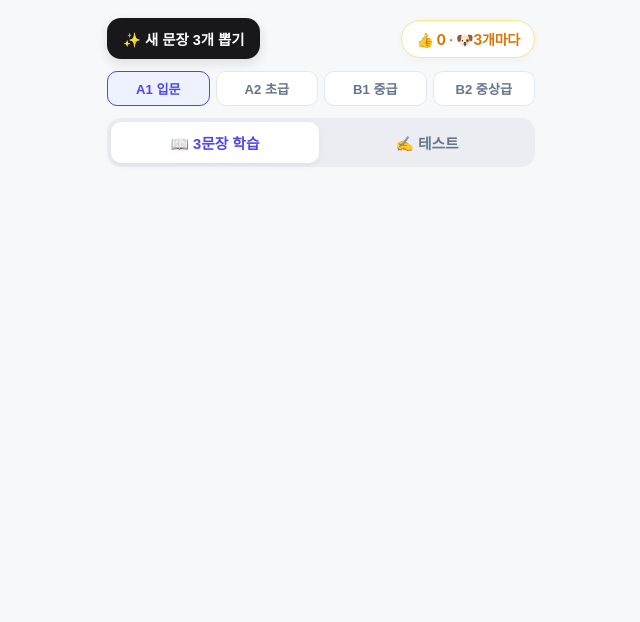
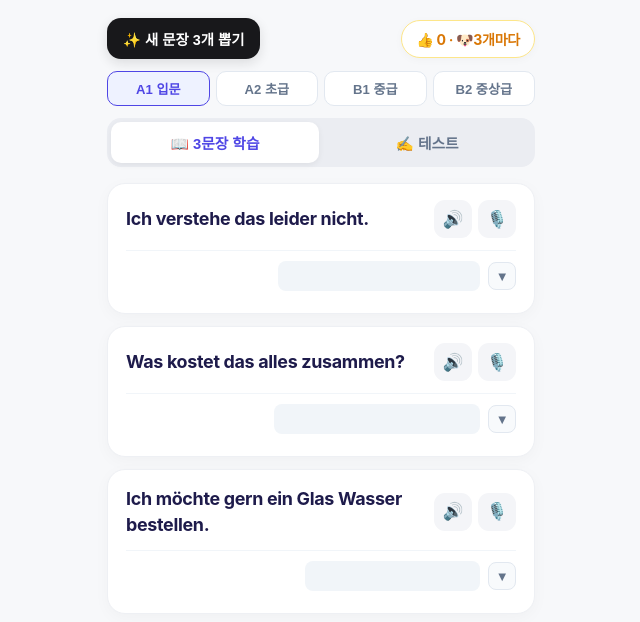
Before and after one commit to vianbian/germantest, a plain HTML site: page index.html in a window 1280 px wide. Shown: the whole page, without its empty margins (319-959 px from the left). Drawn offline with Linux system fonts and the light colour scheme.

Commit message:
Update index.html

````diff
--- a/index.html
+++ b/index.html
@@ -10,32 +10,26 @@
 <style>
   * { box-sizing: border-box; -webkit-tap-highlight-color: transparent; }
   body { font-family: 'Pretendard', -apple-system, BlinkMacSystemFont, "Segoe UI", Roboto, sans-serif; background: #f7f8fa; margin: 0 auto; padding: 18px 16px; color: #18181b; max-width: 460px; letter-spacing: -0.02em; }
-
   .top { display: flex; justify-content: space-between; align-items: center; margin-bottom: 12px; }
   .wbtn { background: #18181b; color: #fff; border: none; border-radius: 14px; padding: 10px 16px; font-size: 0.9rem; font-weight: 600; cursor: pointer; box-shadow: 0 4px 12px rgba(24, 24, 27, 0.12); transition: transform 0.15s ease; }
   .wbtn:active { transform: scale(0.96); }
   .badge { background: #fff; color: #d97706; padding: 8px 14px; border-radius: 20px; font-weight: 700; cursor: pointer; font-size: 0.88rem; border: 1px solid #fde68a; box-shadow: 0 2px 8px rgba(0,0,0,0.03); transition: transform 0.15s ease; }
   .badge:active { transform: scale(0.95); }
-
   .lvbar { display: flex; gap: 6px; margin-bottom: 12px; }
   .lvbtn { flex: 1; padding: 7px 0; border: 1.5px solid #e2e8f0; border-radius: 10px; background: #fff; color: #64748b; font-size: 0.82rem; font-weight: 700; cursor: pointer; transition: all 0.15s ease; }
   .lvbtn.on { background: #eef2ff; border-color: #4f46e5; color: #4f46e5; }
-
   .bar { display: flex; background: #ebedf2; padding: 4px; border-radius: 14px; margin-bottom: 16px; gap: 4px; }
   .tab { flex: 1; padding: 10px; border: none; border-radius: 10px; font-size: 0.92rem; font-weight: 600; cursor: pointer; background: transparent; color: #64748b; transition: all 0.2s ease; }
   .tab.on { background: #fff; color: #4f46e5; box-shadow: 0 2px 6px rgba(0,0,0,0.06); }
-
   .card, .qbox { background: #fff; border-radius: 18px; padding: 16px 18px; margin-bottom: 12px; border: 1px solid #eef0f4; box-shadow: 0 4px 16px rgba(0, 0, 0, 0.03); }
   .row1 { display: flex; justify-content: space-between; align-items: center; gap: 10px; }
   .de { font-size: 1.12rem; font-weight: 700; color: #1e1b4b; line-height: 1.45; }
   .ibtn { background: #f4f5f8; border: none; border-radius: 11px; width: 38px; height: 38px; font-size: 1.05rem; cursor: pointer; margin-left: 6px; flex-shrink: 0; display: inline-flex; align-items: center; justify-content: center; transition: background 0.15s, transform 0.1s; }
   .ibtn:active { background: #e0e7ff; transform: scale(0.92); }
-
   .row2 { display: flex; justify-content: flex-end; align-items: center; margin-top: 12px; padding-top: 10px; border-top: 1px solid #f1f5f9; gap: 8px; }
   .ko { font-weight: 600; cursor: pointer; padding: 4px 10px; border-radius: 8px; text-align: right; font-size: 0.95rem; color: #334155; transition: all 0.2s ease; }
   .hide { color: transparent; background: #f1f5f9; user-select: none; }
   .minibtn { background: #f8fafc; color: #64748b; border: 1px solid #e2e8f0; border-radius: 8px; width: 28px; height: 28px; font-size: 0.85rem; font-weight: 700; cursor: pointer; display: inline-flex; align-items: center; justify-content: center; }
-
   .inp { width: 100%; padding: 13px 14px; font-size: 1rem; border: 1.5px solid #e2e8f0; border-radius: 12px; margin: 12px 0 10px; outline: none; background: #f8fafc; transition: all 0.2s; }
   .inp:focus { border-color: #4f46e5; background: #fff; box-shadow: 0 0 0 3px rgba(79, 70, 229, 0.1); }
   .ubar { display: flex; gap: 8px; margin-bottom: 12px; }
@@ -43,10 +37,8 @@
   .ubtn:active { background: #e0e7ff; }
   .abtn { width: 100%; padding: 13px; border: none; border-radius: 12px; font-size: 0.98rem; font-weight: 700; cursor: pointer; background: #10b981; color: #fff; margin-top: 8px; box-shadow: 0 4px 10px rgba(16, 185, 129, 0.2); transition: transform 0.1s; }
   .abtn:active { transform: scale(0.98); }
-
   .modal { display: none; position: fixed; inset: 0; background: rgba(15, 23, 42, 0.55); backdrop-filter: blur(4px); justify-content: center; align-items: center; z-index: 99; padding: 20px; }
   .mcard { background: #fff; padding: 26px 22px 18px; border-radius: 28px; text-align: center; max-width: 310px; width: 100%; border: 3px solid #fde68a; box-shadow: 0 20px 40px rgba(0,0,0,0.18); }
-
   #dogM .chihuahua-jump { transform-origin: 205px 318px; animation: chiCuteBounce 0.8s infinite ease-in-out; }
   @keyframes chiCuteBounce { 0%, 100% { transform: translateY(0) scale(1.03, 0.97); } 15% { transform: translateY(3px) scale(1.05, 0.95); } 50% { transform: translateY(-42px) scale(0.98, 1.02); } 85% { transform: translateY(0) scale(1.02, 0.98); } }
   #dogM .ground-shadow { transform-origin: 205px 323px; animation: chiShadowPulse 0.8s infinite ease-in-out; }
@@ -160,9 +152,9 @@
 var curLv = 'A1';
 var seenMap = { A1: [], A2: [], B1: [], B2: [] };
 var set = [
-  {d:"Was machst du?", k:"너 뭐 해?"},
-  {d:"Ich mache Kaffee.", k:"나 커피 만들고 있어."},
-  {d:"Das macht wirklich Spaß!", k:"그거 진짜 재미있다!"}
+  {d:"Was machst du?", k:"너 뭐 해?", tid:"init_1"},
+  {d:"Ich mache Kaffee.", k:"나 커피 만들고 있어.", tid:"init_2"},
+  {d:"Das macht wirklich Spaß!", k:"그거 진짜 재미있다!", tid:"init_3"}
 ];
 var thumbs = 0, qL = [], qi = 0, done = false, sharedSR = null, ttsTimer = null, isListening = false;
 var curAud = new Audio();
@@ -313,7 +305,7 @@ function getPool(lv) {
       {d:"Obwohl das Wetter ziemlich schlecht war, hatten wir viel Spaß.", k:"날씨가 꽤 안 좋았음에도 불구하고 우리는 아주 즐거웠어요.", tid:"b1_3"},
       {d:"Ich freue mich schon sehr darauf, dich bald wiederzusehen.", k:"곧 너를 다시 만나게 될 것을 벌써부터 기대하고 있어.", tid:"b1_4"},
       {d:"Es ist gesundheitlich wichtig, dass man regelmäßig Sport treibt.", k:"건강을 위해서는 규칙적으로 운동을 하는 것이 중요합니다.", tid:"b1_5"},
-      {d:"Der Film, den wir gestern Abend gesehen haben, war extrem spannend.", k:"우리가 어제 본 그 영화는 엄청나게 흥미진진했어요.", tid:"b1_6"},
+      {d:"Der Film, den wir gestern Abend gesehen haben, war extrem spannend.", k:"우리가 어젯밤에 본 그 영화는 엄청나게 흥미진진했어요.", tid:"b1_6"},
       {d:"Anstatt den ganzen Abend fernzusehen, lese ich lieber ein Buch.", k:"저녁 내내 TV를 보는 대신에 차라리 책을 읽는 편이 나아요.", tid:"b1_7"},
       {d:"Ich habe mich dazu entschlossen, einen Intensivkurs zu besuchen.", k:"저는 집중 어학 코스를 수강하기로 결심했습니다.", tid:"b1_8"},
       {d:"Falls es morgen regnen sollte, verschieben wir das Picknick.", k:"만약 내일 비가 온다면 소풍을 연기하도록 하죠.", tid:"b1_9"},
@@ -347,7 +339,6 @@ function getPool(lv) {
     {d:"Darüber hinaus trägt ein bewusster Konsum maßgeblich zum Umweltschutz bei.", k:"게다가 의식적인 소비는 환경 보호에 결정적으로 기여합니다.", tid:"b2_16"}
   ];
 }
-```javascript
 function toggleKo(i) {
   var el = document.getElementById('ko' + i);
   var btn = document.getElementById('eye' + i);
@@ -375,12 +366,10 @@ function getNew() {
   var pool = getPool(curLv);
   var seen = seenMap[curLv];
 
-  // 최근에 보지 않은 문장만 먼저 필터링
   var avail = pool.filter(function(item) {
     return seen.indexOf(item.d) === -1;
   });
 
-  // 남은 문장이 3개 미만이면 기록을 초기화하고 새 사이클 시작 (직전 3문장은 제외)
   if (avail.length < 3) {
     var prevTexts = set.map(function(s) { return s.d; });
     seenMap[curLv] = prevTexts.slice();
@@ -389,7 +378,6 @@ function getNew() {
     });
   }
 
-  // 무작위 셔플 후 서로 다른 패턴(tid) 3개 선택
   var shuffled = avail.slice().sort(function() { return Math.random() - 0.5; });
   var res = [];
   var usedTids = [];
````
